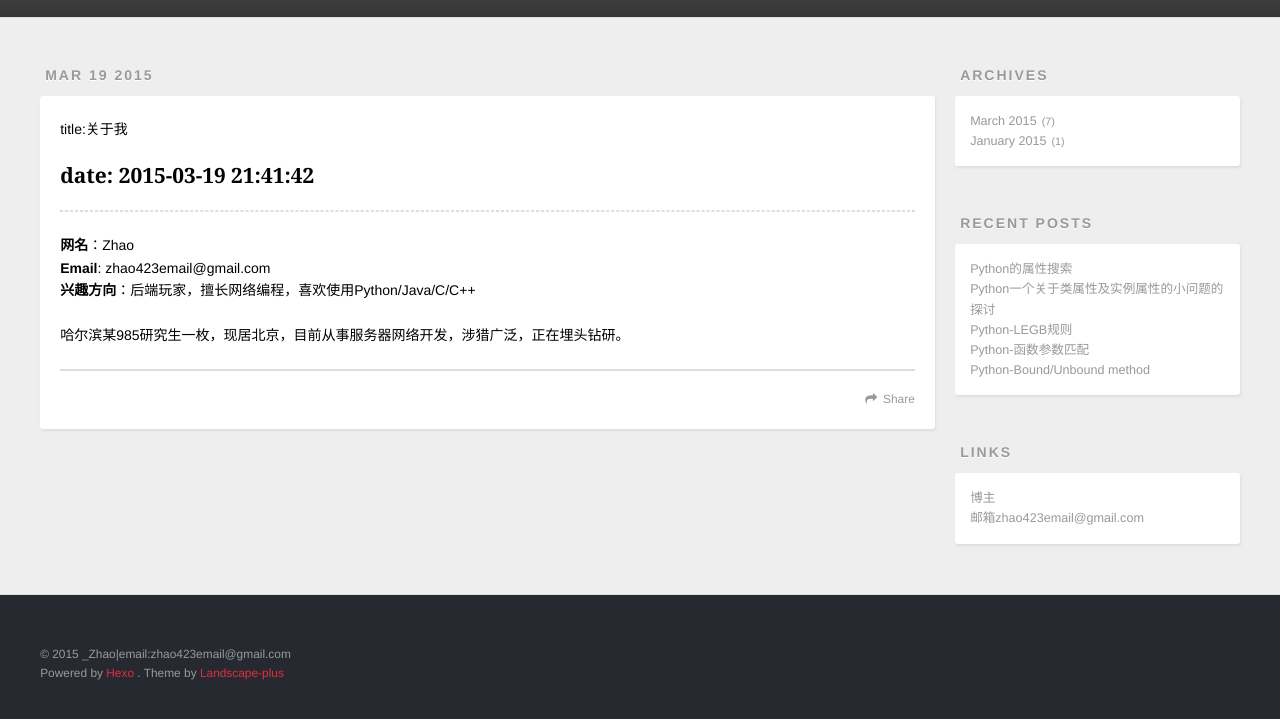
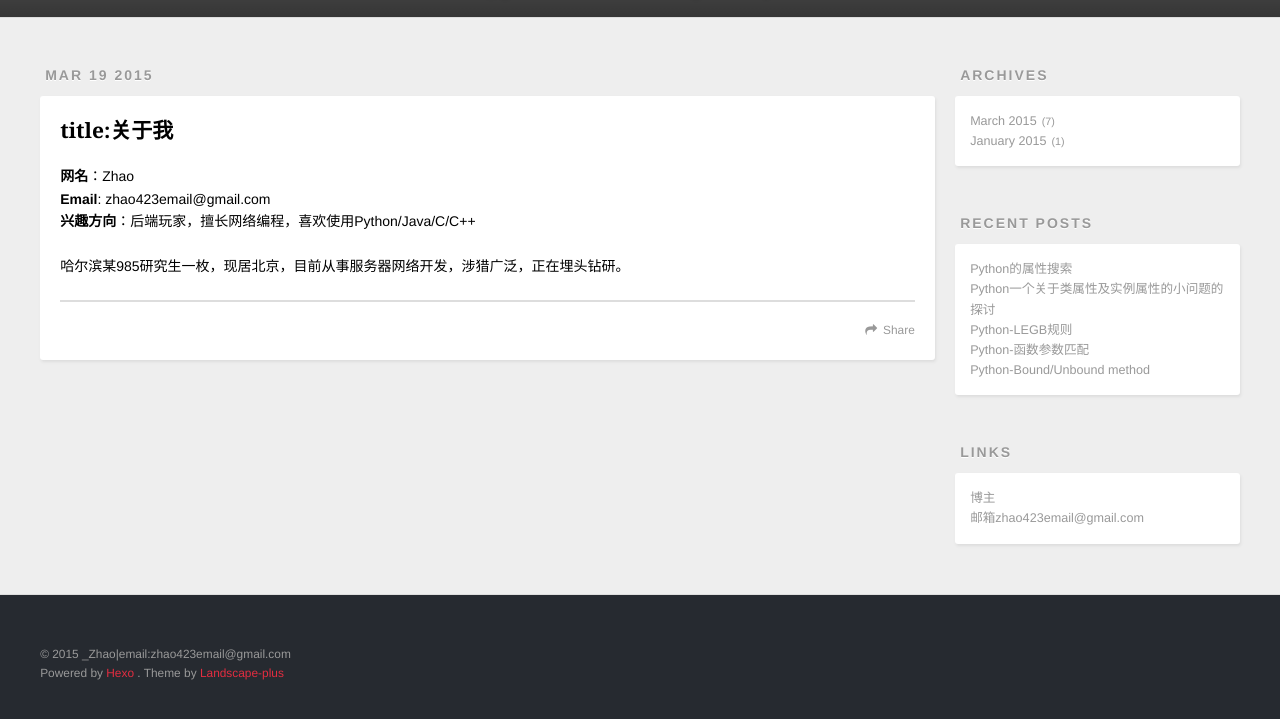
Before and after one commit to HITsZhao/HITsZhao.github.io, a plain HTML site: page about/index.html in a window 1280 px wide. Shown: the part 133-852 px from the top of the page. Drawn offline with nearby package versions, Linux system fonts and the light colour scheme.

Commit message:
Site updated: 2015-03-19 22:44:48

```diff
--- a/about/index.html
+++ b/about/index.html
@@ -8,8 +8,6 @@
   <title>_Zhao_</title>
   <meta name="viewport" content="width=device-width, initial-scale=1, maximum-scale=1">
   <meta name="description" content="title:关于我
-date: 2015-03-19 21:41:42
-
 网名：ZhaoEmail: zhao423email@gmail.com兴趣方向：后端玩家，擅长网络编程，喜欢使用Python/Java/C/C++
 哈尔滨某985研究生一枚，现居北京，目前从事服务器网络开发，涉猎广泛，正在埋头钻研。">
 <meta property="og:type" content="website">
@@ -17,15 +15,11 @@ date: 2015-03-19 21:41:42
 <meta property="og:url" content="http://yoursite.com/about/index.html">
 <meta property="og:site_name" content="_Zhao_">
 <meta property="og:description" content="title:关于我
-date: 2015-03-19 21:41:42
-
 网名：ZhaoEmail: zhao423email@gmail.com兴趣方向：后端玩家，擅长网络编程，喜欢使用Python/Java/C/C++
 哈尔滨某985研究生一枚，现居北京，目前从事服务器网络开发，涉猎广泛，正在埋头钻研。">
 <meta name="twitter:card" content="summary">
 <meta name="twitter:title" content="_Zhao_">
 <meta name="twitter:description" content="title:关于我
-date: 2015-03-19 21:41:42
-
 网名：ZhaoEmail: zhao423email@gmail.com兴趣方向：后端玩家，擅长网络编程，喜欢使用Python/Java/C/C++
 哈尔滨某985研究生一枚，现居北京，目前从事服务器网络开发，涉猎广泛，正在埋头钻研。">
 
@@ -90,7 +84,7 @@ date: 2015-03-19 21:41:42
       <section id="main"><article id="page-undefined" class="article article-type-page" itemscope itemprop="blogPost">
   <div class="article-meta">
     <a href="/about/index.html" class="article-date">
-  <time datetime="2015-03-19T14:35:11.000Z" itemprop="datePublished">Mar 19 2015</time>
+  <time datetime="2015-03-19T14:41:20.000Z" itemprop="datePublished">Mar 19 2015</time>
 </a>
 
   </div>
@@ -99,9 +93,7 @@ date: 2015-03-19 21:41:42
 
     <div class="article-entry" itemprop="articleBody">
 
-        <p>title:关于我 </p>
-<h2 id="date:_2015-03-19_21:41:42">date: 2015-03-19 21:41:42</h2>
-<hr>
+        <h2 id="title:关于我_">title:关于我 </h2>
 <p><strong>网名</strong>：Zhao<br><strong>Email</strong>: zhao423email@gmail.com<br><strong>兴趣方向</strong>：后端玩家，擅长网络编程，喜欢使用Python/Java/C/C++</p>
 <p>哈尔滨某985研究生一枚，现居北京，目前从事服务器网络开发，涉猎广泛，正在埋头钻研。</p>
 
```
